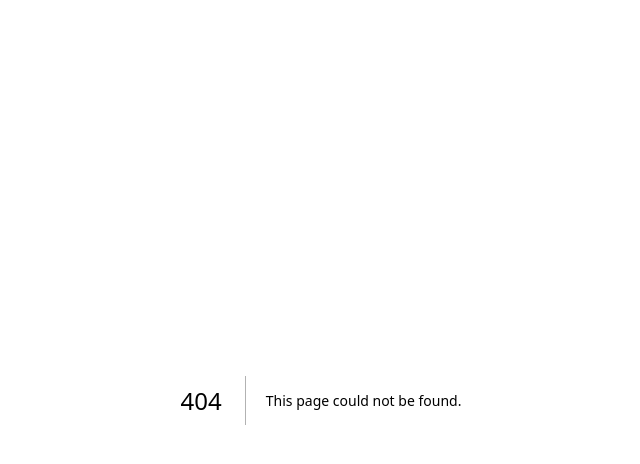
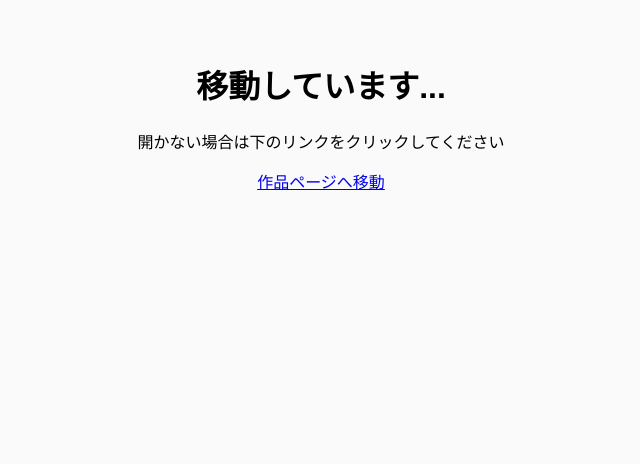
Before and after one commit to seiryo6300-ops/fanza-front, a Next.js app: page /go/1 in a window 1280 px wide. Before the commit this address had no page. Shown: the top 464 px of the page, without its empty margins (319-959 px from the left). Built offline with nearby package versions, Linux system fonts and the light colour scheme.

Commit message:
Create page.jsx

```diff
--- /dev/null
+++ b/app/go/[id]/page.jsx
@@ -0,0 +1,23 @@
+export default function RedirectPage({ params }) {
+  const base = "https://www.dmm.co.jp/digital/videoa/-/detail/=/cid=";
+
+  const jumpUrl = `${base}${params.id}/`;
+
+  return (
+    <div style={{ textAlign: "center", padding: "40px" }}>
+      <h1>移動しています...</h1>
+      <p>開かない場合は下のリンクをクリックしてください</p>
+      <a href={jumpUrl}>作品ページへ移動</a>
+
+      <script
+        dangerouslySetInnerHTML={{
+          __html: `
+           setTimeout(() => {
+             window.location.href = "${jumpUrl}";
+           }, 800);
+          `,
+        }}
+      />
+    </div>
+  );
+}
```
